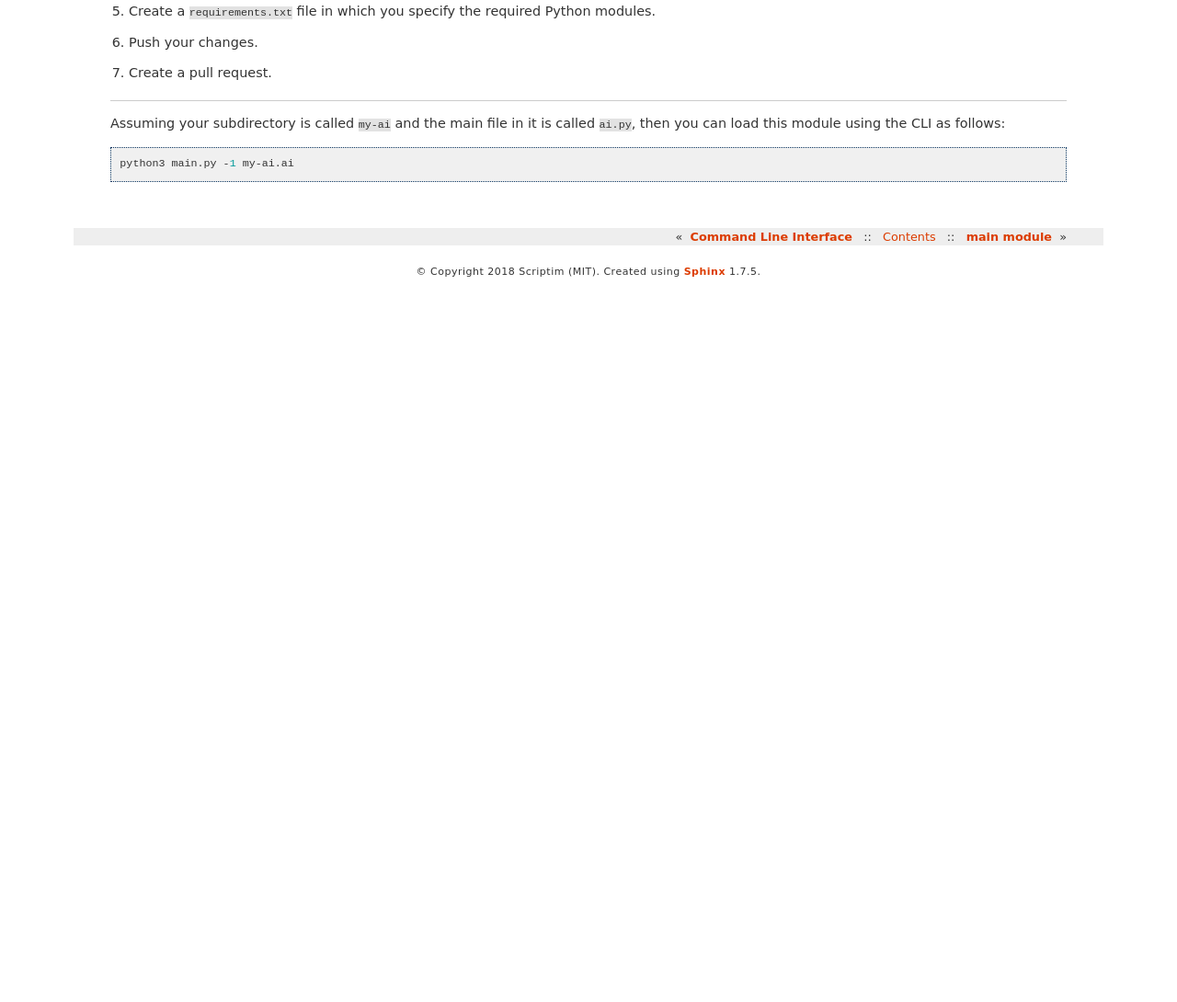
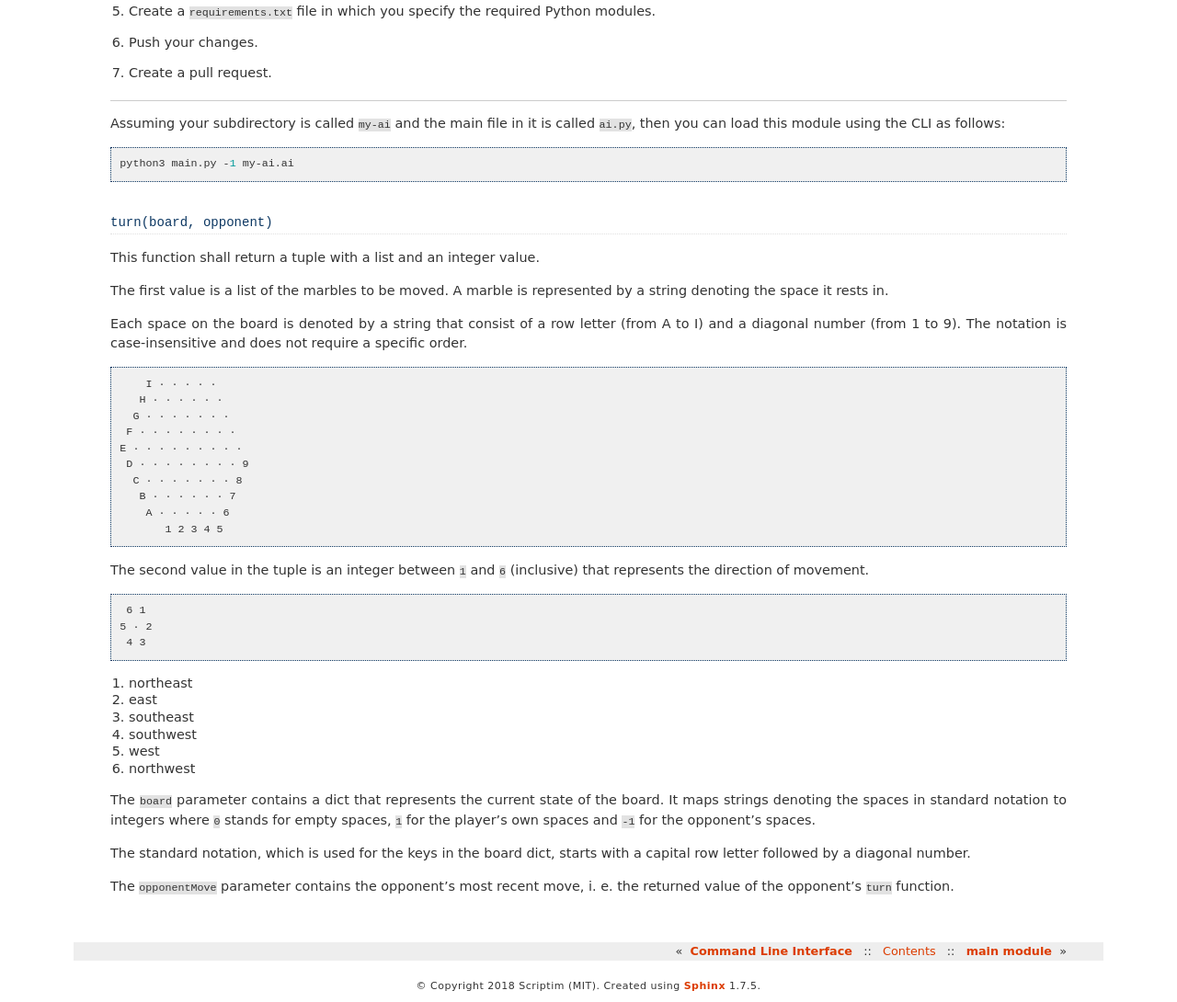
Before and after one commit to aelashkin/Abalone-BoAI, a plain HTML site: page how-to-create-your-own.html in a window 1280 px wide. Shown: the part 559-1649 px from the top of the page at 92% size. Before the commit the page ends 872 px from the top, so only its background shows below. Drawn offline with Linux system fonts and the light colour scheme.

Commit message:
Rebuild documentation for 1.1.0rc
a4a0e54 Document turn function

```diff
--- a/how-to-create-your-own.html
+++ b/how-to-create-your-own.html
@@ -78,6 +78,50 @@ called <code class="docutils literal notranslate"><span class="pre">ai.py</span>
 <div class="highlight-default notranslate"><div class="highlight"><pre><span></span><span class="n">python3</span> <span class="n">main</span><span class="o">.</span><span class="n">py</span> <span class="o">-</span><span class="mi">1</span> <span class="n">my</span><span class="o">-</span><span class="n">ai</span><span class="o">.</span><span class="n">ai</span>
 </pre></div>
 </div>
+<div class="section" id="turn-board-opponent">
+<h2><code class="docutils literal notranslate"><span class="pre">turn(board,</span> <span class="pre">opponent)</span></code><a class="headerlink" href="#turn-board-opponent" title="Permalink to this headline">¶</a></h2>
+<p>This function shall return a tuple with a list and an integer value.</p>
+<p>The first value is a list of the marbles to be moved. A marble is represented
+by a string denoting the space it rests in.</p>
+<p>Each space on the board is denoted by a string that consist of a row letter
+(from A to I) and a diagonal number (from 1 to 9). The notation is
+case-insensitive and does not require a specific order.</p>
+<div class="highlight-default notranslate"><div class="highlight"><pre><span></span>    I · · · · ·
+   H · · · · · ·
+  G · · · · · · ·
+ F · · · · · · · ·
+E · · · · · · · · ·
+ D · · · · · · · · 9
+  C · · · · · · · 8
+   B · · · · · · 7
+    A · · · · · 6
+       1 2 3 4 5
+</pre></div>
+</div>
+<p>The second value in the tuple is an integer between <code class="docutils literal notranslate"><span class="pre">1</span></code> and <code class="docutils literal notranslate"><span class="pre">6</span></code> (inclusive)
+that represents the direction of movement.</p>
+<div class="highlight-default notranslate"><div class="highlight"><pre><span></span> 6 1
+5 · 2
+ 4 3
+</pre></div>
+</div>
+<ol class="arabic simple">
+<li>northeast</li>
+<li>east</li>
+<li>southeast</li>
+<li>southwest</li>
+<li>west</li>
+<li>northwest</li>
+</ol>
+<p>The <code class="docutils literal notranslate"><span class="pre">board</span></code> parameter contains a dict that represents the current state of
+the board. It maps strings denoting the spaces in standard notation to
+integers where <code class="docutils literal notranslate"><span class="pre">0</span></code> stands for empty spaces, <code class="docutils literal notranslate"><span class="pre">1</span></code> for the player’s own
+spaces and <code class="docutils literal notranslate"><span class="pre">-1</span></code> for the opponent’s spaces.</p>
+<p>The standard notation, which is used for the keys in the board dict, starts
+with a capital row letter followed by a diagonal number.</p>
+<p>The <code class="docutils literal notranslate"><span class="pre">opponentMove</span></code> parameter contains the opponent’s most recent move, i. e.
+the returned value of the opponent’s <code class="docutils literal notranslate"><span class="pre">turn</span></code> function.</p>
+</div>
 </div>
 
 
```
Also changed, not shown: index.html (+4 -1 lines), searchindex.js.
